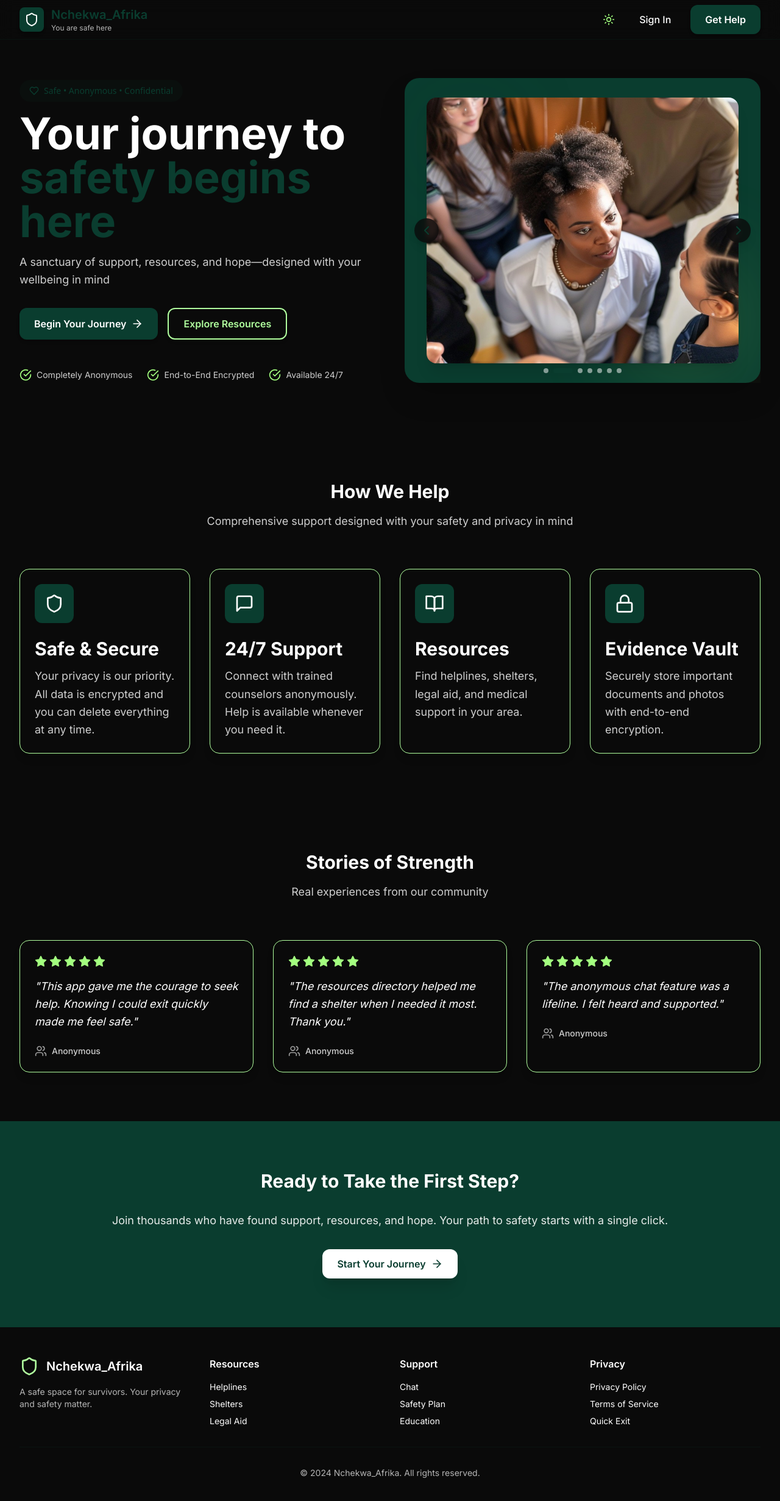
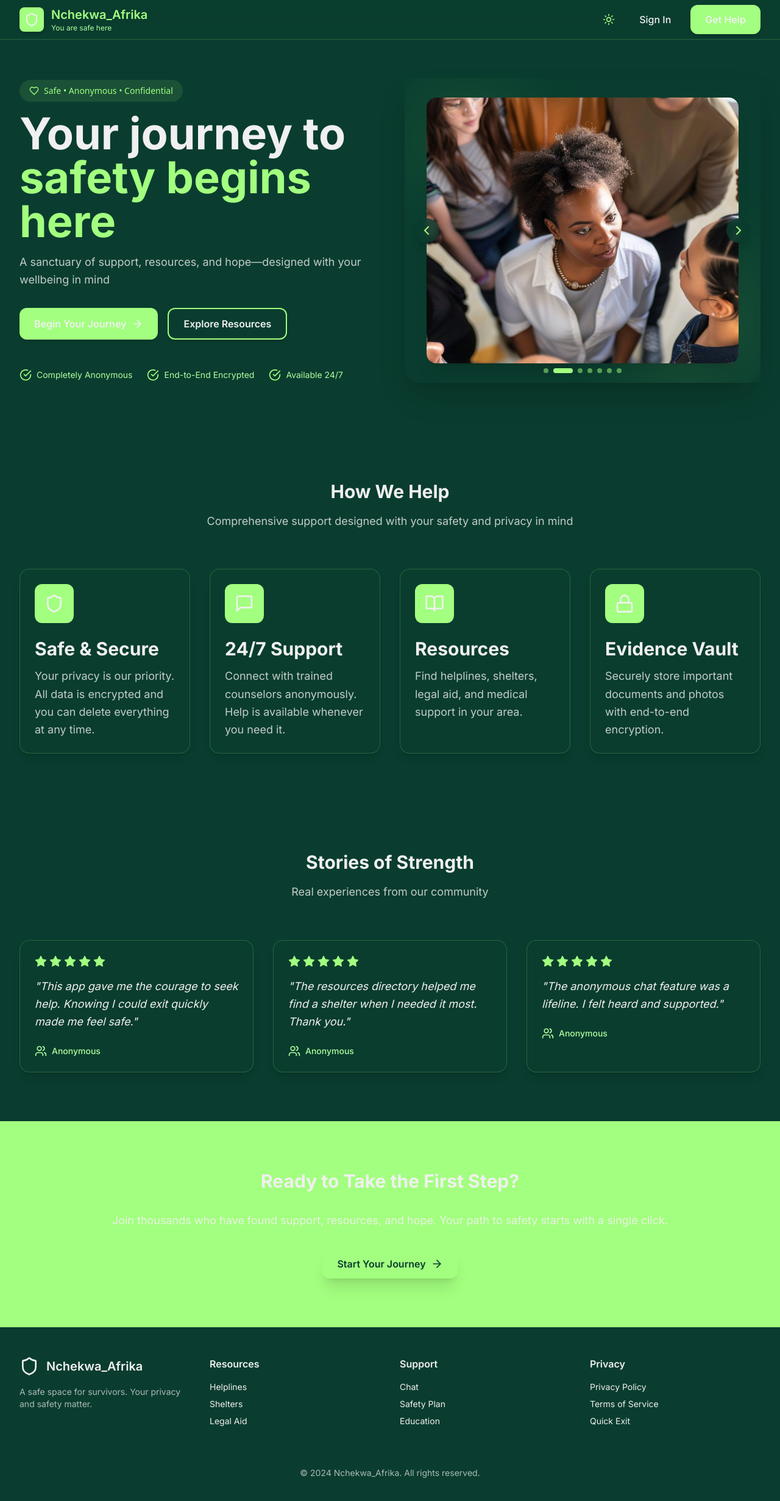
Before and after one commit to Damian-Sonwa/Nchekwa_Afrika, a React (Vite) app in the folder frontend/: page /landing in a window 1280 px wide. Shown: the top 2462 px of the page at 61% size. Built offline with nearby package versions, Linux system fonts and the light colour scheme; no server answers.

Commit message:
Update Landing page with modern dark mode colors

```diff
--- a/frontend/src/pages/Landing.jsx
+++ b/frontend/src/pages/Landing.jsx
@@ -23,13 +23,13 @@ const features = [
     icon: Shield,
     title: 'Safe & Secure',
     description: 'Your privacy is our priority. All data is encrypted and you can delete everything at any time.',
-    color: 'bg-primary',
+    color: 'bg-accent',
   },
   {
     icon: MessageSquare,
     title: '24/7 Support',
     description: 'Connect with trained counselors anonymously. Help is available whenever you need it.',
-    color: 'bg-primaryLight',
+    color: 'bg-accent',
   },
   {
     icon: BookOpen,
@@ -41,7 +41,7 @@ const features = [
     icon: Lock,
     title: 'Evidence Vault',
     description: 'Securely store important documents and photos with end-to-end encryption.',
-    color: 'bg-primary',
+    color: 'bg-accent',
   },
 ]
 
@@ -127,7 +127,7 @@ const ImageCarousel = () => {
           repeat: Infinity,
           ease: "easeInOut"
         }}
-        className="absolute top-4 left-4 sm:top-10 sm:left-10 w-24 h-24 sm:w-32 sm:h-32 bg-primary/20 rounded-full blur-3xl z-0 pointer-events-none"
+        className="absolute top-4 left-4 sm:top-10 sm:left-10 w-24 h-24 sm:w-32 sm:h-32 bg-accent/20 rounded-full blur-3xl z-0 pointer-events-none"
       />
       <motion.div
         animate={{
@@ -166,17 +166,17 @@ const ImageCarousel = () => {
       {/* Navigation Arrows */}
       <button
         onClick={goToPrevious}
-        className="absolute left-2 sm:left-4 top-1/2 -translate-y-1/2 z-20 p-2 bg-white/80 dark:bg-background-dark/80 backdrop-blur-sm rounded-full shadow-lg hover:bg-white dark:hover:bg-background-dark transition-all hover:scale-110"
+        className="absolute left-2 sm:left-4 top-1/2 -translate-y-1/2 z-20 p-2 bg-background/80 backdrop-blur-sm rounded-full shadow-lg hover:bg-background transition-all hover:scale-110"
         aria-label="Previous image"
       >
-        <ChevronLeft className="w-5 h-5 sm:w-6 sm:h-6 text-primary" />
+        <ChevronLeft className="w-5 h-5 sm:w-6 sm:h-6 text-accent" />
       </button>
       <button
         onClick={goToNext}
-        className="absolute right-2 sm:right-4 top-1/2 -translate-y-1/2 z-20 p-2 bg-white/80 dark:bg-background-dark/80 backdrop-blur-sm rounded-full shadow-lg hover:bg-white dark:hover:bg-background-dark transition-all hover:scale-110"
+        className="absolute right-2 sm:right-4 top-1/2 -translate-y-1/2 z-20 p-2 bg-background/80 backdrop-blur-sm rounded-full shadow-lg hover:bg-background transition-all hover:scale-110"
         aria-label="Next image"
       >
-        <ChevronRight className="w-5 h-5 sm:w-6 sm:h-6 text-primary" />
+        <ChevronRight className="w-5 h-5 sm:w-6 sm:h-6 text-accent" />
       </button>
 
       {/* Dots Indicator */}
@@ -187,8 +187,8 @@ const ImageCarousel = () => {
             onClick={() => setCurrentIndex(index)}
             className={`h-2 rounded-full transition-all ${
               index === currentIndex
-                ? 'bg-primary w-6 sm:w-8'
-                : 'bg-white/50 hover:bg-white/80 w-2'
+                ? 'bg-accent w-6 sm:w-8'
+                : 'bg-accent/50 hover:bg-accent/80 w-2'
             }`}
             aria-label={`Go to image ${index + 1}`}
           />
@@ -196,8 +196,8 @@ const ImageCarousel = () => {
       </div>
 
       {/* Fallback gradient if images don't load */}
-      <div className="hidden absolute inset-0 items-center justify-center bg-primary rounded-2xl">
-        <Shield className="w-32 h-32 text-white opacity-50" />
+      <div className="hidden absolute inset-0 items-center justify-center bg-accent rounded-2xl">
+        <Shield className="w-32 h-32 text-text-main opacity-50" />
       </div>
     </div>
   )
@@ -208,9 +208,9 @@ export default function Landing() {
   const { toggleTheme, isDark } = useTheme()
 
   return (
-    <div className="min-h-screen w-full max-w-full overflow-x-hidden bg-background-light dark:bg-background-dark">
+    <div className="min-h-screen w-full max-w-full overflow-x-hidden bg-background">
       {/* Navigation Bar */}
-      <nav className="fixed top-0 left-0 right-0 z-50 bg-white/90 dark:bg-background-dark/90 backdrop-blur-md border-b border-primary-light dark:border-primary/20 w-full max-w-full overflow-x-hidden">
+      <nav className="fixed top-0 left-0 right-0 z-50 bg-background/90 backdrop-blur-md border-b border-accent/20 w-full max-w-full overflow-x-hidden">
         <div className="w-full max-w-screen-xl mx-auto px-4 sm:px-6 lg:px-8">
           <div className="flex justify-between items-center h-16">
             <motion.div
@@ -218,14 +218,14 @@ export default function Landing() {
               animate={{ opacity: 1, x: 0 }}
               className="flex items-center space-x-3"
             >
-              <div className="w-10 h-10 bg-primary rounded-lg flex items-center justify-center shadow-md">
-                <Shield className="w-6 h-6 text-white" />
+              <div className="w-10 h-10 bg-accent rounded-lg flex items-center justify-center shadow-md">
+                <Shield className="w-6 h-6 text-text-main" />
               </div>
               <div>
-                <h1 className="text-xl font-heading font-semibold text-primary">
+                <h1 className="text-xl font-heading font-semibold text-accent">
                   Nchekwa_Afrika
                 </h1>
-                <p className="text-xs font-body text-text-secondary dark:text-white/70">You are safe here</p>
+                <p className="text-xs font-body text-text-secondary">You are safe here</p>
               </div>
             </motion.div>
 
@@ -239,7 +239,7 @@ export default function Landing() {
                 onClick={toggleTheme}
                 whileHover={{ scale: 1.03 }}
                 whileTap={{ scale: 0.97 }}
-                className="p-2 rounded-lg text-text-main dark:text-white hover:bg-background-light dark:hover:bg-primary/20 transition-colors"
+                className="p-2 rounded-lg text-text-main hover:bg-accent/20 transition-colors"
                 title={isDark ? 'Switch to Light Mode' : 'Switch to Dark Mode'}
               >
                 {isDark ? (
@@ -251,7 +251,7 @@ export default function Landing() {
 
               <button
                 onClick={() => navigate('/auth')}
-                className="px-4 py-2 font-body text-text-main dark:text-white hover:text-primary dark:hover:text-primary-light font-medium transition-colors"
+                className="px-4 py-2 font-body text-text-main hover:text-accent dark:hover:text-accent-light font-medium transition-colors"
               >
                 Sign In
               </button>
@@ -259,7 +259,7 @@ export default function Landing() {
                 whileHover={{ scale: 1.03 }}
                 whileTap={{ scale: 0.97 }}
                 onClick={() => navigate('/auth?mode=register')}
-                className="px-6 py-3 rounded-xl bg-primary text-white font-heading font-semibold shadow-md hover:bg-primary-dark hover:shadow-lg transition-all duration-300 focus:ring-2 focus:ring-accent"
+                className="px-6 py-3 rounded-xl bg-accent text-text-main font-heading font-semibold shadow-md hover:bg-accent-gold hover:shadow-lg transition-all duration-300 focus:ring-2 focus:ring-accent"
               >
                 Get Help
               </motion.button>
@@ -284,22 +284,22 @@ export default function Landing() {
                   initial={{ opacity: 0, scale: 0.9 }}
                   animate={{ opacity: 1, scale: 1 }}
                   transition={{ delay: 0.2, type: 'spring' }}
-                  className="inline-flex items-center space-x-2 px-4 py-2 bg-primary/10 rounded-full"
+                  className="inline-flex items-center space-x-2 px-4 py-2 bg-accent/10 rounded-full"
                 >
-                  <Heart className="w-4 h-4 text-primary" />
-                  <span className="text-sm font-medium text-primary">
+                  <Heart className="w-4 h-4 text-accent" />
+                  <span className="text-sm font-medium text-accent">
                     Safe • Anonymous • Confidential
                   </span>
                 </motion.div>
 
-                <h1 className="text-5xl md:text-6xl lg:text-7xl font-heading font-bold text-text-main dark:text-white leading-tight">
+                <h1 className="text-5xl md:text-6xl lg:text-7xl font-heading font-bold text-text-main leading-tight">
                   Your journey to{' '}
-                  <span className="text-primary">
+                  <span className="text-accent">
                     safety begins here
                   </span>
                 </h1>
 
-                <p className="text-lg font-body text-text-secondary leading-relaxed dark:text-white/80">
+                <p className="text-lg font-body text-text-secondary leading-relaxed dark:text-text-main/80">
                   A sanctuary of support, resources, and hope—designed with your wellbeing in mind
                 </p>
               </motion.div>
@@ -313,7 +313,7 @@ export default function Landing() {
                   whileHover={{ scale: 1.03 }}
                   whileTap={{ scale: 0.97 }}
                   onClick={() => navigate('/auth?mode=register')}
-                  className="group px-6 py-3 rounded-xl bg-primary text-white font-heading font-semibold shadow-md hover:bg-primary-dark hover:shadow-lg transition-all duration-300 focus:ring-2 focus:ring-accent flex items-center justify-center space-x-2"
+                  className="group px-6 py-3 rounded-xl bg-accent text-text-main font-heading font-semibold shadow-md hover:bg-accent-gold hover:shadow-lg transition-all duration-300 focus:ring-2 focus:ring-accent flex items-center justify-center space-x-2"
                 >
                   <span>Begin Your Journey</span>
                   <ArrowRight className="w-5 h-5 group-hover:translate-x-1 transition-transform" />
@@ -323,7 +323,7 @@ export default function Landing() {
                   whileHover={{ scale: 1.03 }}
                   whileTap={{ scale: 0.97 }}
                   onClick={() => navigate('/auth')}
-                  className="px-6 py-3 border-2 border-primary text-primary rounded-xl font-heading font-semibold hover:bg-primary hover:text-white dark:border-primary-light dark:text-primary-light dark:hover:bg-primary dark:hover:text-white shadow-md hover:shadow-lg transition-all duration-300"
+                  className="px-6 py-3 border-2 border-accent text-text-main rounded-xl font-heading font-semibold hover:bg-accent hover:text-text-main  shadow-md hover:shadow-lg transition-all duration-300"
                 >
                   Explore Resources
                 </motion.button>
@@ -336,15 +336,15 @@ export default function Landing() {
               >
                 <div className="flex items-center space-x-2">
                   <CheckCircle className="w-5 h-5 text-success" />
-                  <span className="text-sm font-body text-text-secondary dark:text-white/80">Completely Anonymous</span>
+                  <span className="text-sm font-body text-text-secondary">Completely Anonymous</span>
                 </div>
                 <div className="flex items-center space-x-2">
                   <CheckCircle className="w-5 h-5 text-success dark:text-success" />
-                  <span className="text-sm font-body text-text-secondary dark:text-white/80">End-to-End Encrypted</span>
+                  <span className="text-sm font-body text-text-secondary">End-to-End Encrypted</span>
                 </div>
                 <div className="flex items-center space-x-2">
                   <CheckCircle className="w-5 h-5 text-success dark:text-success" />
-                  <span className="text-sm font-body text-text-secondary dark:text-white/80">Available 24/7</span>
+                  <span className="text-sm font-body text-text-secondary">Available 24/7</span>
                 </div>
               </motion.div>
             </motion.div>
@@ -363,7 +363,7 @@ export default function Landing() {
       </section>
 
       {/* Features Section */}
-      <section className="py-20 px-4 sm:px-6 lg:px-8 bg-background-light dark:bg-background-dark w-full max-w-full overflow-x-hidden">
+      <section className="py-20 px-4 sm:px-6 lg:px-8 bg-background w-full max-w-full overflow-x-hidden">
         <div className="w-full max-w-screen-xl mx-auto">
           <motion.div
             initial={{ opacity: 0, y: 20 }}
@@ -372,10 +372,10 @@ export default function Landing() {
             transition={{ duration: 0.6 }}
             className="text-center mb-16"
           >
-            <h2 className="text-3xl font-heading font-bold text-text-main dark:text-white mb-4">
+            <h2 className="text-3xl font-heading font-bold text-text-main mb-4">
               How We Help
             </h2>
-            <p className="text-lg font-body text-text-secondary leading-relaxed dark:text-white/80 max-w-2xl mx-auto">
+            <p className="text-lg font-body text-text-secondary leading-relaxed dark:text-text-main/80 max-w-2xl mx-auto">
               Comprehensive support designed with your safety and privacy in mind
             </p>
           </motion.div>
@@ -394,15 +394,15 @@ export default function Landing() {
                   key={index}
                   variants={itemVariants}
                   whileHover={{ scale: 1.02 }}
-                  className="bg-white/90 dark:bg-background-dark border border-primary-light rounded-2xl shadow-lg p-6 hover:shadow-xl transition-all duration-300"
+                  className="bg-background/90 border border-accent/20 rounded-2xl shadow-lg p-6 hover:shadow-xl transition-all duration-300"
                 >
-                  <div className={`inline-flex p-4 rounded-xl bg-primary mb-6`}>
-                    <Icon className="w-8 h-8 text-white" />
+                  <div className={`inline-flex p-4 rounded-xl bg-accent mb-6`}>
+                    <Icon className="w-8 h-8 text-text-main" />
                   </div>
-                  <h3 className="text-3xl font-heading font-bold text-text-main dark:text-white mb-3">
+                  <h3 className="text-3xl font-heading font-bold text-text-main mb-3">
                     {feature.title}
                   </h3>
-                  <p className="text-lg font-body text-text-secondary leading-relaxed dark:text-white/80">
+                  <p className="text-lg font-body text-text-secondary leading-relaxed dark:text-text-main/80">
                     {feature.description}
                   </p>
                 </motion.div>
@@ -421,10 +421,10 @@ export default function Landing() {
               viewport={{ once: true }}
               className="text-center mb-16"
             >
-              <h2 className="text-3xl font-heading font-bold text-text-main dark:text-white mb-4">
+              <h2 className="text-3xl font-heading font-bold text-text-main mb-4">
                 Stories of Strength
               </h2>
-              <p className="text-lg font-body text-text-secondary leading-relaxed dark:text-white/80">
+              <p className="text-lg font-body text-text-secondary leading-relaxed dark:text-text-main/80">
                 Real experiences from our community
               </p>
             </motion.div>
@@ -436,19 +436,19 @@ export default function Landing() {
                 initial={{ opacity: 0, y: 10 }}
                 animate={{ opacity: 1, y: 0 }}
                 transition={{ delay: index * 0.1 }}
-                className="bg-white/90 dark:bg-background-dark border border-primary-light rounded-2xl shadow-lg p-6 hover:shadow-xl transition-all duration-300"
+                className="bg-background/90 border border-accent/20 rounded-2xl shadow-lg p-6 hover:shadow-xl transition-all duration-300"
               >
                 <div className="flex items-center space-x-1 mb-4">
                   {[...Array(testimonial.rating)].map((_, i) => (
                     <Star key={i} className="w-5 h-5 fill-accent text-accent" />
                   ))}
                 </div>
-                <p className="text-lg font-body text-text-main dark:text-white mb-6 leading-relaxed italic">
+                <p className="text-lg font-body text-text-main mb-6 leading-relaxed italic">
                   "{testimonial.text}"
                 </p>
                 <div className="flex items-center space-x-2">
-                  <Users className="w-5 h-5 text-text-secondary dark:text-white/60" />
-                  <span className="text-sm font-body font-medium text-text-secondary dark:text-white/80">
+                  <Users className="w-5 h-5 text-text-secondary" />
+                  <span className="text-sm font-body font-medium text-text-secondary">
                     {testimonial.name}
                   </span>
                 </div>
@@ -459,7 +459,7 @@ export default function Landing() {
       </section>
 
       {/* CTA Section */}
-      <section className="py-20 px-4 sm:px-6 lg:px-8 bg-primary w-full max-w-full overflow-x-hidden">
+      <section className="py-20 px-4 sm:px-6 lg:px-8 bg-accent w-full max-w-full overflow-x-hidden">
         <div className="w-full max-w-4xl mx-auto text-center">
           <motion.div
             initial={{ opacity: 0, y: 20 }}
@@ -467,17 +467,17 @@ export default function Landing() {
             viewport={{ once: true }}
             className="space-y-8"
           >
-            <h2 className="text-3xl font-heading font-bold text-white mb-4">
+            <h2 className="text-3xl font-heading font-bold text-text-main mb-4">
               Ready to Take the First Step?
             </h2>
-            <p className="text-lg font-body text-white/90 leading-relaxed max-w-2xl mx-auto">
+            <p className="text-lg font-body text-text-main/90 leading-relaxed max-w-2xl mx-auto">
               Join thousands who have found support, resources, and hope. Your path to safety starts with a single click.
             </p>
             <motion.button
               whileHover={{ scale: 1.03 }}
               whileTap={{ scale: 0.97 }}
               onClick={() => navigate('/auth?mode=register')}
-              className="px-6 py-3 rounded-xl bg-white text-primary font-heading font-semibold shadow-xl hover:shadow-2xl transition-all duration-300 focus:ring-2 focus:ring-accent inline-flex items-center space-x-2"
+              className="px-6 py-3 rounded-xl bg-accent text-primary font-heading font-semibold shadow-xl hover:shadow-2xl transition-all duration-300 focus:ring-2 focus:ring-accent inline-flex items-center space-x-2"
             >
               <span>Start Your Journey</span>
               <ArrowRight className="w-5 h-5" />
@@ -487,44 +487,44 @@ export default function Landing() {
       </section>
 
       {/* Footer */}
-      <footer className="bg-primary-dark dark:bg-primary-dark text-white py-12 px-4 sm:px-6 lg:px-8 w-full max-w-full overflow-x-hidden">
+      <footer className="bg-background text-text-main py-12 px-4 sm:px-6 lg:px-8 w-full max-w-full overflow-x-hidden">
         <div className="w-full max-w-screen-xl mx-auto">
           <div className="grid grid-cols-1 sm:grid-cols-2 md:grid-cols-4 gap-4 sm:gap-6 lg:gap-8 w-full max-w-full">
             <div>
               <div className="flex items-center space-x-3 mb-4">
-                <Shield className="w-8 h-8 text-primary-light" />
-                <span className="text-xl font-heading font-semibold text-white">Nchekwa_Afrika</span>
+                <Shield className="w-8 h-8 text-accent-light" />
+                <span className="text-xl font-heading font-semibold text-text-main">Nchekwa_Afrika</span>
               </div>
-              <p className="text-sm font-body text-white/70">
+              <p className="text-sm font-body text-text-main/70">
                 A safe space for survivors. Your privacy and safety matter.
               </p>
             </div>
             <div>
-              <h4 className="font-heading font-semibold text-white mb-4">Resources</h4>
+              <h4 className="font-heading font-semibold text-text-main mb-4">Resources</h4>
               <ul className="space-y-2 text-sm font-body">
-                <li><a href="#" className="hover:text-primary-light transition-colors">Helplines</a></li>
-                <li><a href="#" className="hover:text-primary-light transition-colors">Shelters</a></li>
-                <li><a href="#" className="hover:text-primary-light transition-colors">Legal Aid</a></li>
+                <li><a href="#" className="hover:text-accent-light transition-colors">Helplines</a></li>
+                <li><a href="#" className="hover:text-accent-light transition-colors">Shelters</a></li>
+                <li><a href="#" className="hover:text-accent-light transition-colors">Legal Aid</a></li>
               </ul>
             </div>
             <div>
-              <h4 className="font-heading font-semibold text-white mb-4">Support</h4>
+              <h4 className="font-heading font-semibold text-text-main mb-4">Support</h4>
               <ul className="space-y-2 text-sm font-body">
-                <li><a href="#" className="hover:text-primary-light transition-colors">Chat</a></li>
-                <li><a href="#" className="hover:text-primary-light transition-colors">Safety Plan</a></li>
-                <li><a href="#" className="hover:text-primary-light transition-colors">Education</a></li>
+                <li><a href="#" className="hover:text-accent-light transition-colors">Chat</a></li>
+                <li><a href="#" className="hover:text-accent-light transition-colors">Safety Plan</a></li>
+                <li><a href="#" className="hover:text-accent-light transition-colors">Education</a></li>
               </ul>
             </div>
             <div>
-              <h4 className="font-heading font-semibold text-white mb-4">Privacy</h4>
+              <h4 className="font-heading font-semibold text-text-main mb-4">Privacy</h4>
               <ul className="space-y-2 text-sm font-body">
-                <li><a href="#" className="hover:text-primary-light transition-colors">Privacy Policy</a></li>
-                <li><a href="#" className="hover:text-primary-light transition-colors">Terms of Service</a></li>
-                <li><a href="#" className="hover:text-primary-light transition-colors">Quick Exit</a></li>
+                <li><a href="#" className="hover:text-accent-light transition-colors">Privacy Policy</a></li>
+                <li><a href="#" className="hover:text-accent-light transition-colors">Terms of Service</a></li>
+                <li><a href="#" className="hover:text-accent-light transition-colors">Quick Exit</a></li>
               </ul>
             </div>
           </div>
-          <div className="mt-8 pt-8 border-t border-primary/20 text-center text-sm font-body text-white/70">
+          <div className="mt-8 pt-8 border-t border-primary/20 text-center text-sm font-body text-text-main/70">
             <p>&copy; 2024 Nchekwa_Afrika. All rights reserved.</p>
           </div>
         </div>
```
